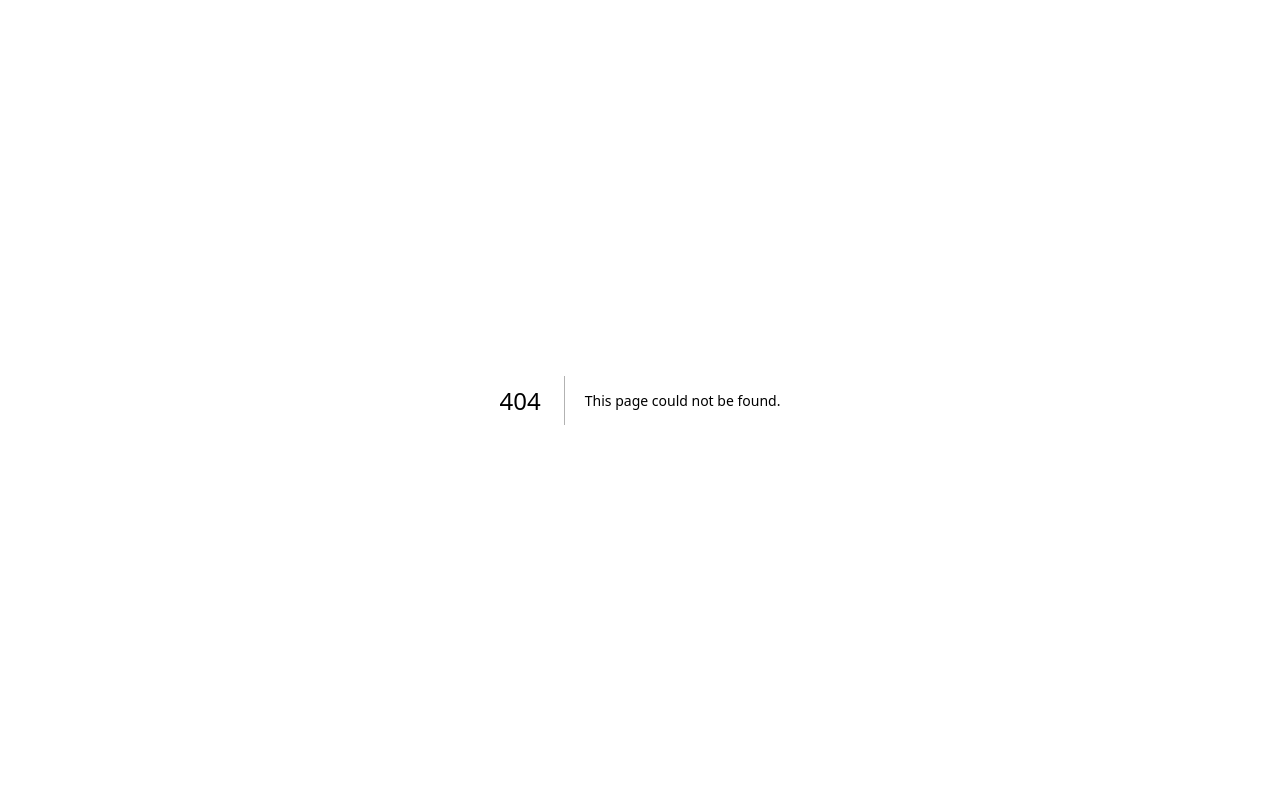
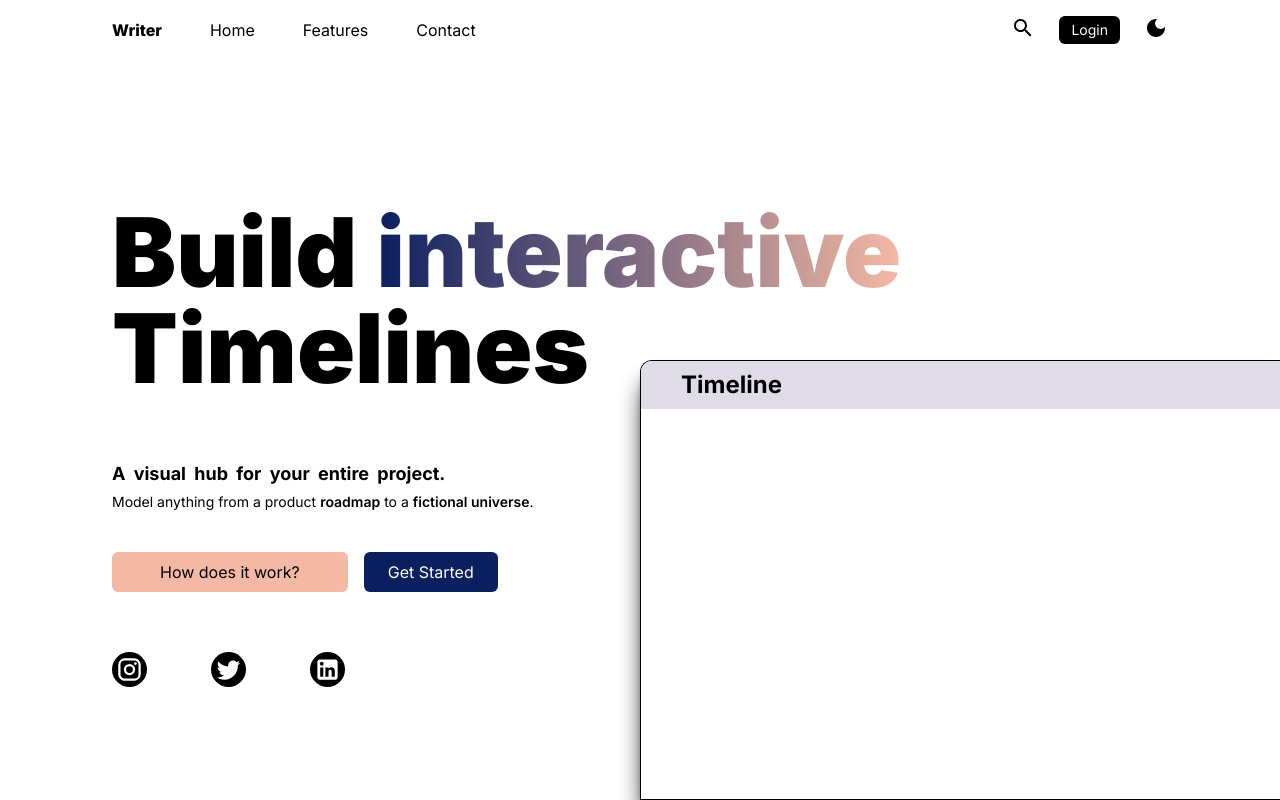
Before and after one commit to isinghdivyanshu/plotspark, a Next.js app: page /home in a window 1280 px wide. Before the commit this address had no page. Built offline with nearby package versions, Linux system fonts and the light colour scheme.

Commit message:
feat: add navbar and home

```diff
--- /dev/null
+++ b/src/app/(dashboard)/contact/page.js
@@ -0,0 +1,3 @@
+export default function contact() {
+	return <></>;
+}
--- /dev/null
+++ b/src/app/(dashboard)/features/page.js
@@ -0,0 +1,3 @@
+export default function features() {
+	return <></>;
+}
--- /dev/null
+++ b/src/app/(dashboard)/home/page.js
@@ -0,0 +1,57 @@
+import InstagramIcon from "@mui/icons-material/Instagram";
+import TwitterIcon from "@mui/icons-material/Twitter";
+import LinkedInIcon from "@mui/icons-material/LinkedIn";
+
+export default function Home() {
+	return (
+		<div className="bg-white dark:bg-black pl-28 dark:text-white pt-36">
+			<div className="whitespace-pre-line font-black text-8xl mb-16">
+				Build{" "}
+				<span
+					className="bg-gradient-to-r from-[#0c1f5f] to-[#f4b9a4] dark:from-[#a0b3f3] dark:to-[#f4b9a4] bg-clip-text"
+					style={{ webkitTextFillColor: "transparent" }}
+				>
+					interactive
+				</span>{" "}
+				{"\n"} Timelines
+			</div>
+			<div
+				className="font-bold text-lg mb-1"
+				style={{ wordSpacing: ".25rem" }}
+			>
+				A visual hub for your entire project.
+			</div>
+			<div className="text-sm mb-5">
+				Model anything from a product{" "}
+				<span className="font-semibold">roadmap</span> to a{" "}
+				<span className="font-semibold">fictional universe</span>.
+			</div>
+			<button className="bg-[#f4b9a4] rounded-md py-2 px-12 my-5 mr-4">
+				How does it work?
+			</button>
+			<button className="bg-[#0c1f5f] dark:bg-[#a0b3f3] text-white rounded-md py-2 px-6 my-5">
+				Get Started
+			</button>
+			<div className="mt-10 flex gap-16">
+				<InstagramIcon
+					className="rounded-full bg-black dark:bg-white text-white dark:text-black p-1"
+					fontSize="large"
+				/>
+				<TwitterIcon
+					className="rounded-full bg-black dark:bg-white text-white dark:text-black p-1"
+					fontSize="large"
+				/>
+				<LinkedInIcon
+					className="rounded-full bg-black dark:bg-white text-white dark:text-black p-1"
+					fontSize="large"
+				/>
+			</div>
+			<div className="absolute right-0 bottom-0 min-h-[55%] min-w-[50%] rounded-tl-xl border border-[#000000] dark:border-[#ffffff] border-r-0 overflow-hidden shadow-xl shadow-[#000000] dark:shadow-[#ffffff]">
+				<div className="bg-[#dfdce8] dark:bg-[#202431] py-2 px-10 font-bold text-2xl">
+					Timeline
+				</div>
+				<div className="h-full bg-white dark:bg-[#1e1e1e]"></div>
+			</div>
+		</div>
+	);
+}
--- /dev/null
+++ b/src/app/(dashboard)/layout.js
@@ -0,0 +1,10 @@
+import Navbar from "@/components/Navbar";
+
+export default function DashboardLayout({ children }) {
+	return (
+		<div>
+			<Navbar />
+			{children}
+		</div>
+	);
+}
--- /dev/null
+++ b/src/components/Navbar.js
@@ -0,0 +1,69 @@
+"use client";
+
+import { useEffect, useState } from "react";
+import SearchIcon from "@mui/icons-material/Search";
+import DarkModeIcon from "@mui/icons-material/DarkMode";
+import LightModeIcon from "@mui/icons-material/LightMode";
+import Link from "next/link";
+
+export default function Navbar({ children }) {
+	const [isDark, setIsDark] = useState(
+		localStorage.theme === "dark" ||
+			(!("theme" in localStorage) &&
+				window.matchMedia("(prefers-color-scheme: dark)").matches)
+	);
+
+	useEffect(() => {
+		if (
+			localStorage.theme === "dark" ||
+			(!("theme" in localStorage) &&
+				window.matchMedia("(prefers-color-scheme: dark)").matches)
+		) {
+			document.documentElement.classList.add("dark");
+		} else {
+			document.documentElement.classList.remove("dark");
+		}
+	});
+
+	return (
+		<div className="bg-white dark:bg-[#444444] flex px-28 justify-between items-center p-4  dark:text-white">
+			<div className="flex gap-12 justify-between">
+				<span className="font-extrabold">Writer</span>
+				<ul className="flex gap-12">
+					<li>Home</li>
+					<li>Features</li>
+					<li>Contact</li>
+				</ul>
+			</div>
+			<div className="flex gap-6 justify-between">
+				<SearchIcon className="hover:cursor-pointer" />
+				<Link href="/login">
+					<div className="bg-black dark:bg-white py-1 px-3 text-white dark:text-black text-sm rounded-md  ">
+						Login
+					</div>
+				</Link>
+				{isDark ? (
+					<LightModeIcon
+						onClick={handleLightTheme}
+						className="hover:cursor-pointer dark:text-white"
+					/>
+				) : (
+					<DarkModeIcon
+						onClick={handleDarkTheme}
+						className="hover:cursor-pointer"
+					/>
+				)}
+			</div>
+			{children}
+		</div>
+	);
+
+	function handleDarkTheme() {
+		setIsDark(!isDark);
+		localStorage.theme = "dark";
+	}
+	function handleLightTheme() {
+		setIsDark(!isDark);
+		localStorage.theme = "light";
+	}
+}
--- a/tailwind.config.js
+++ b/tailwind.config.js
@@ -9,4 +9,5 @@ module.exports = {
 		extend: {},
 	},
 	plugins: [],
+	darkMode: "class",
 };
```
